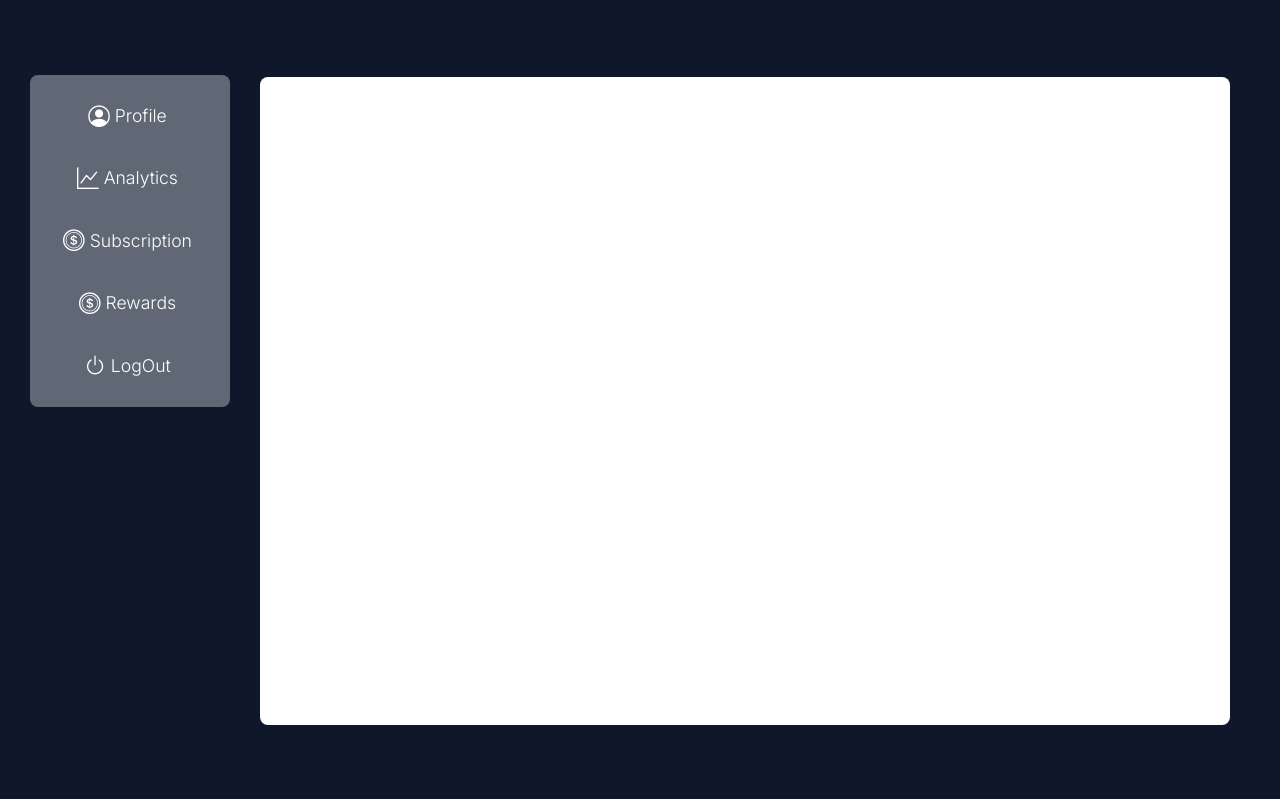
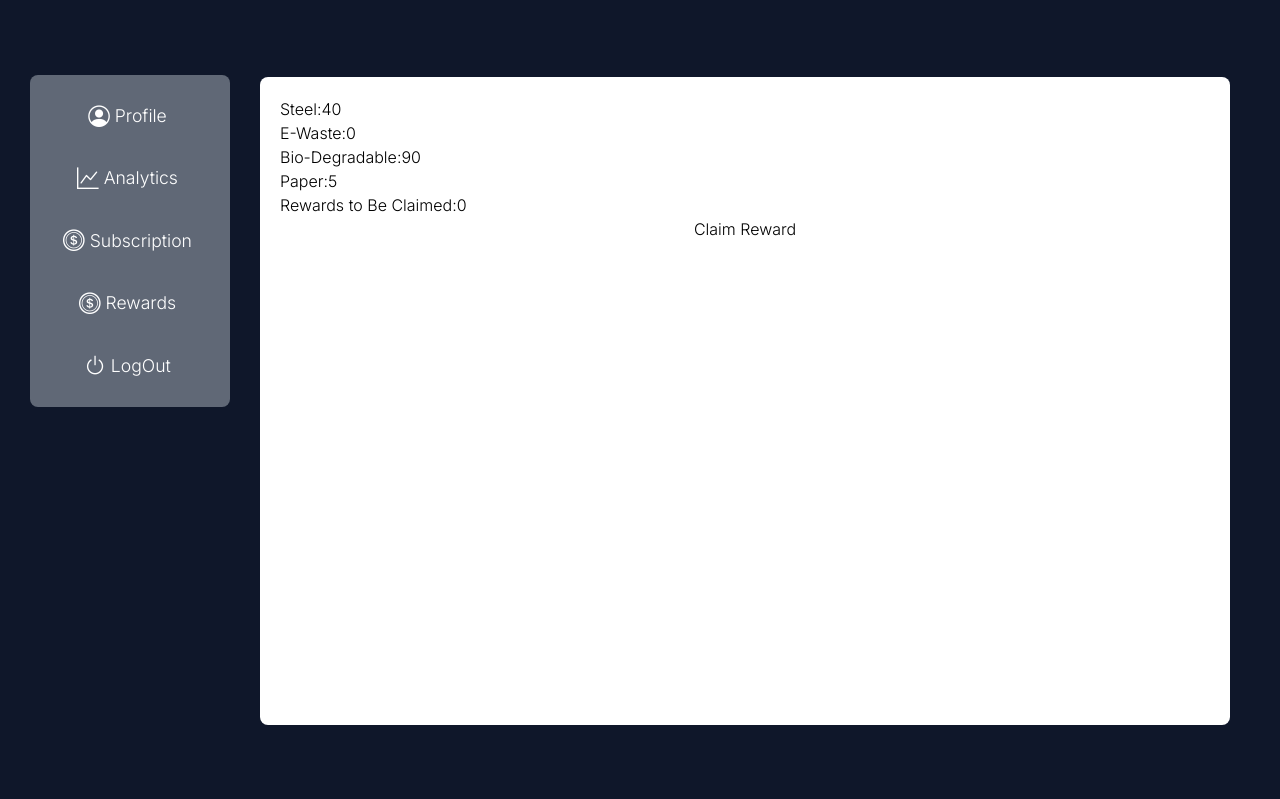
Before and after one commit to World-Konkani-Centre/SCL-2022-AlphaByte, a Django app: page /User/Rewards/ in a window 1280 px wide. Shown: the part 80-879 px from the top of the page. Run offline with Django 4.2, Linux system fonts and the light colour scheme; a user stored in the database is signed in; data comes from the database, SQL or seed files in the repository; both versions use the stored data as it was after the commit; some libraries are stand-ins or nearby versions; some web fonts are replaced.

Commit message:
Rewards update (#35)
* Rewards Backend Complete

```diff
--- a/App/functions.py
+++ b/App/functions.py
@@ -1,7 +1,11 @@
 from .models import Waste
 from django.contrib.auth.models import Group,User
 
-def chartFunc(wastedata,types):
+
+
+types = ['STEEL','E-WASTE','BIO-DEGRADABLE','PAPER']
+
+def chartFunc(wastedata):
     data=[[],[],[],[]]
     for i in range(0,4):
         for j in range(0,12):
@@ -53,3 +57,26 @@
         if typeSort is not None:
             return typeSort.id
     return None
+
+def checkRewards(user):
+    data = [0,0,0,0]
+    if user.groups.all()[1].name == 'Recycler':
+        all_wastes = Waste.objects.filter(recycler=user,dropdown_done=True)
+    elif user.groups.all()[1].name == 'Company':
+        all_wastes = Waste.objects.filter(company=user,pickup_done=True)
+    for waste in all_wastes:
+        if waste.type == types[0]:
+            data[0] += int(waste.weight)
+        elif waste.type == types[1]:
+            data[1] += int(waste.weight)
+        elif waste.type == types[2]:
+            data[2] += int(waste.weight)
+        else:
+            data[3] += int(waste.weight)
+    disdata = [0,0,0,0]
+    preReward = 0
+    for i in range(4):
+        disdata[i] = data[i]%100
+        preReward += int(data[i]/100)
+    dicts = {'data':disdata,'preReward':preReward}
+    return dicts
--- a/App/models.py
+++ b/App/models.py
@@ -15,7 +15,7 @@
     city = models.CharField(max_length=30,blank=True,null=True)
     state = models.CharField(max_length=30,blank=True,null=True)
     phone = PhoneNumberField(blank=True,null=True)
-    is_email_verified=models.BooleanField(default=False)
+    is_email_verified = models.BooleanField(default=False)
     def __str__(self):
         return self.name
 
@@ -49,5 +49,6 @@
     subscription_date = models.DateTimeField(blank=True,null=True)
     subscription_end = models.DateTimeField(blank=True,null=True)
     amount = models.IntegerField(blank=True,null=True)
+    rewardClaimed = models.IntegerField(default=0)
     def __str__(self):
         return self.name.username
--- a/App/templates/App/profile/profile.html
+++ b/App/templates/App/profile/profile.html
@@ -18,9 +18,9 @@
     <div class="bg-slate-900 flex w-full min-h-screen font-inter">
         <ul class="fixed left-[12%] sm:left-[30px] mt-[30px] sm:mt-[75px] flex w-3/4 sm:w-[200px] rounded-lg p-[10px] bg-[#f0f8ff5c] flex-row sm:flex-col">
             <li class="mx-auto sm:my-[15px] flex"><a class="text-white text-[1.1rem] flex" href="/User/Profile"><i class="bi bi-person-circle text-[1.35rem] hover:text-fuchsia-600"></i><span class="hidden sm:block mx-[5px] my-auto">Profile</span></a></li>
-            {% if 'Recycler' in groups or 'Company' in groups %}<li class="mx-auto sm:my-[15px] flex"><a class="text-white text-[1.1rem] flex" href="/User/Analytics"><i class="bi bi-graph-up text-[1.35rem] hover:text-yellow-400"></i><span class="hidden sm:block mx-[5px] my-auto">Analytics</span></a></li>{% endif %}
-            {% if 'Recycler' in groups %}<li class="mx-auto sm:my-[15px] flex"><a class="text-white text-[1.1rem] flex" href="/User/Subscriptions"><i class="bi bi-coin text-[1.35rem] hover:text-lime-500"></i><span class="hidden sm:block mx-[5px] my-auto">Subscription</span></a></li>{% endif %}
-            {% if 'Company' in groups %}<li class="mx-auto sm:my-[15px] flex"><a class="text-white text-[1.1rem] flex" href="/User/Subscriptions"><i class="bi bi-coin text-[1.35rem] hover:text-lime-500"></i><span class="hidden sm:block mx-[5px] my-auto">Rewards</span></a></li>{% endif %}
+            {% if 'Recycler' in groups or 'Company' in groups %}<li class="mx-auto sm:my-[15px] flex"><a class="text-white text-[1.1rem] flex" href="/User/Analytics"><i class="bi bi-graph-up text-[1.35rem] hover:text-yellow-400"></i><span class="hidden sm:block mx-[5px] my-auto">Analytics</span></a></li>
+            <li class="mx-auto sm:my-[15px] flex"><a class="text-white text-[1.1rem] flex" href="/User/Subscriptions"><i class="bi bi-coin text-[1.35rem] hover:text-lime-500"></i><span class="hidden sm:block mx-[5px] my-auto">Subscription</span></a></li>
+            <li class="mx-auto sm:my-[15px] flex"><a class="text-white text-[1.1rem] flex" href="/User/Rewards"><i class="bi bi-coin text-[1.35rem] hover:text-lime-500"></i><span class="hidden sm:block mx-[5px] my-auto">Rewards</span></a></li>{% endif %}
             <li class="mx-auto sm:my-[15px] flex"><a class="text-white text-[1.1rem] flex" href="/logout/"><i class="bi bi-power text-[1.35rem] hover:text-rose-600"></i><span class="hidden sm:block mx-[5px] my-auto">LogOut</span></a></li>
         </ul>
 
--- a/App/templates/App/profile/rewards.html
+++ b/App/templates/App/profile/rewards.html
@@ -10,6 +10,24 @@
 {%load static%}
 <body>
     {% block data %}
+
+    <div>
+        <h1>Steel:{{data.0}}</h1>
+        <h1>E-Waste:{{data.1}}</h1>
+        <h1>Bio-Degradable:{{data.2}}</h1>
+        <h1>Paper:{{data.3}}</h1>
+        <h1>Rewards to Be Claimed:{{reward}}</h1>
+    </div>
+    {% if reward %}
+    <form action="" method="POST">
+        {% csrf_token %}
+        <input type="number" name="rewardamt" id="id_rewardamt" value="{{reward}}" hidden>
+        <button type="submit">Claim Reward</button>
+    </form>
+    {% else %}
+    <button type="button">Claim Reward</button>
+    {% endif %}
+
     {% endblock %}
 </body>
 </html>
--- a/App/urls.py
+++ b/App/urls.py
@@ -15,7 +15,7 @@
     path('User/Profile/',views.ProfilePage,name='profile'),
     path('User/Subscriptions/',views.subscriptions,name='subscriptions'),
     path('User/Analytics/',views.Charts,name='charts'),
-    path('User/Rewards/',views.Rewards,name='rewards'),
+    path('User/Rewards/',views.RewardPage,name='rewards'),
     path('awareness/',views.Awareness,name='awareness'),
     path('RegisterInfo/',views.updateInfo,name='updateInfo'),
     path('User/Success/',views.successpayment,name='success'),
--- a/App/views.py
+++ b/App/views.py
@@ -22,7 +22,7 @@
 from .forms import AddWasteForm,CreateUserForm,ProfileUpdateForm,ProfImageUpdateForm,Done,SetDate
 from .decorators import allowed_user, unauthenticated_user
 from .models import Profile,Waste,Subscription
-from .functions import chartFunc,checkWaste,grouplist
+from .functions import *
 from .utils import generate_token
 
 import razorpay
@@ -55,9 +55,8 @@
             user=form.save()
             username = form.cleaned_data.get('username')
             user.groups.add(request.POST.get('group'))
-            if request.POST.get('group') == '3':
+            if request.POST.get('group') == '2' or request.POST.get('group') == '3':
                 subUser = Subscription(name = user)
-                print(subUser)
                 subUser.save()
             send_action_email(user,request)
             messages.success(request,'Account was created for '+ username)
@@ -153,16 +152,16 @@
     all_wastes = Waste.objects.filter(employee = user)
     wastesP = all_wastes.filter(pickup_date = datetime.date(datetime.now()))
     W1 = Paginator(wastesP,10)
-    Pwastes_today = W1.get_page(request.GET.get('page'))
+    Pwastes_today = W1.get_page(request.GET.get('page1'))
     wastesD = all_wastes.filter(dropdown_date = datetime.date(datetime.now()))
     W2 = Paginator(wastesD,10)
-    Dwastes_today = W2.get_page(request.GET.get('page'))
+    Dwastes_today = W2.get_page(request.GET.get('page2'))
     all_wastesP = all_wastes.filter(dropdown_done = False)
     W3 = Paginator(all_wastesP,10)
-    Pwastes = W3.get_page(request.GET.get('page'))
+    Pwastes = W3.get_page(request.GET.get('page3'))
     all_wastesD = all_wastes.filter(pickup_done = True)
     W4 = Paginator(all_wastesD,10)
-    Dwastes = W4.get_page(request.GET.get('page'))
+    Dwastes = W4.get_page(request.GET.get('page4'))
     if request.method == 'POST':
         form = Done(request.POST,instance=Waste.objects.filter(id = request.POST.get('id')).first())
         if form.is_valid():
@@ -199,12 +198,11 @@
         if exist is None:
             if form.is_valid():
                 form.save()
-                return redirect('addwaste')
         else:
             updateWaste = Waste.objects.filter(id = exist).first()
             updateWaste.weight = updateWaste.weight + int(request.POST.get('weight'))
             updateWaste.save()
-            return redirect('addwaste')
+        return redirect('addwaste')
     context = {'groups':groups,'addWasteForm':addWasteForm,'wastes':wastes,'uuid':uid,'date':date}
     return render(request,'App/tables/wasteprod.html',context)
 
@@ -215,15 +213,15 @@
     all_wastes_pickup = Waste.objects.filter(pickup_done=False)
     wastes_pickup = all_wastes_pickup.filter(pickup_date=None).order_by('entry_date')
     W1 = Paginator(wastes_pickup,10)
-    update_pickup = W1.get_page(request.GET.get('page'))
+    update_pickup = W1.get_page(request.GET.get('page1'))
     W2 = Paginator(all_wastes_pickup,10)
-    pickup = W2.get_page(request.GET.get('page'))
+    pickup = W2.get_page(request.GET.get('page2'))
     all_wastes_dropdown = Waste.objects.filter(pickup_done=True)
     wastes_dropdown = all_wastes_dropdown.filter(dropdown_date=None).order_by('pickup_date')
     W3 = Paginator(wastes_dropdown,10)
-    update_dropdown = W3.get_page(request.GET.get('page'))
+    update_dropdown = W3.get_page(request.GET.get('page3'))
     W4 = Paginator(all_wastes_dropdown,10)
-    dropdown = W4.get_page(request.GET.get('page'))
+    dropdown = W4.get_page(request.GET.get('page4'))
     employees = User.objects.filter(groups='4')
     recyclers = User.objects.filter(groups='3')
     UWaste=[]
@@ -241,7 +239,7 @@
     return render(request,'App/tables/manager.html',context)
 
 @login_required(login_url='login')
-@allowed_user(allowed_roles=['admin','Recycler'])
+@allowed_user(allowed_roles=['admin','Recycler','Company'])
 def subscriptions(request):
     groups = grouplist(request.user)
     subscription = Subscription.objects.filter(name=request.user).first()
@@ -319,18 +317,31 @@
 @allowed_user(allowed_roles=['admin','Company','Recycler'])
 def Charts(request):
     groups = grouplist(request.user)
-    types = ['STEEL','E-WASTE','BIO-DEGRADABLE','PAPER']
     wastedata = Waste.objects.filter(company=request.user)
-    data1 = chartFunc(wastedata,types)
+    data1 = chartFunc(wastedata)
     data = {'Steel':data1[0],'Ewaste':data1[1],'Bio':data1[2],'Paper':data1[3]}
     context = {'groups':groups,'data':data}
     return render(request,'App/profile/charts.html',context)
 
 @login_required(login_url='login')
-@allowed_user(allowed_roles=['admin','Company'])
-def Rewards(request):
+@allowed_user(allowed_roles=['admin','Company','Recycler'])
+def RewardPage(request):
     groups = grouplist(request.user)
-    context = {'groups':groups}
+    userdata = Subscription.objects.filter(name=request.user).first()
+    if request.method == 'POST':
+        if userdata.amount == 450000:
+            var = 7
+        else:
+            var = 28
+        nd = var*int(request.POST.get('rewardamt'))
+        userdata.subscription_end += timedelta(days=nd)
+        userdata.rewardClaimed += int(request.POST.get('rewardamt'))
+        userdata.save()
+        return redirect('rewards')
+    else:
+        data = checkRewards(request.user)
+        reward = data['preReward'] - userdata.rewardClaimed
+        context = {'groups':groups,'data':data['data'],'reward':reward}
     return render(request,'App/profile/rewards.html',context)
 
 def error_404(request, exception):
```
Also changed, not shown: App/templates/App/tables/employee.html (+16 -16 lines), App/templates/App/tables/manager.html (+16 -16 lines), App/admin.py (line endings or trailing spaces), App/migrations/0002_profile_is_email_verified_subscription_rewardclaimed.py (added), db.sqlite3.
